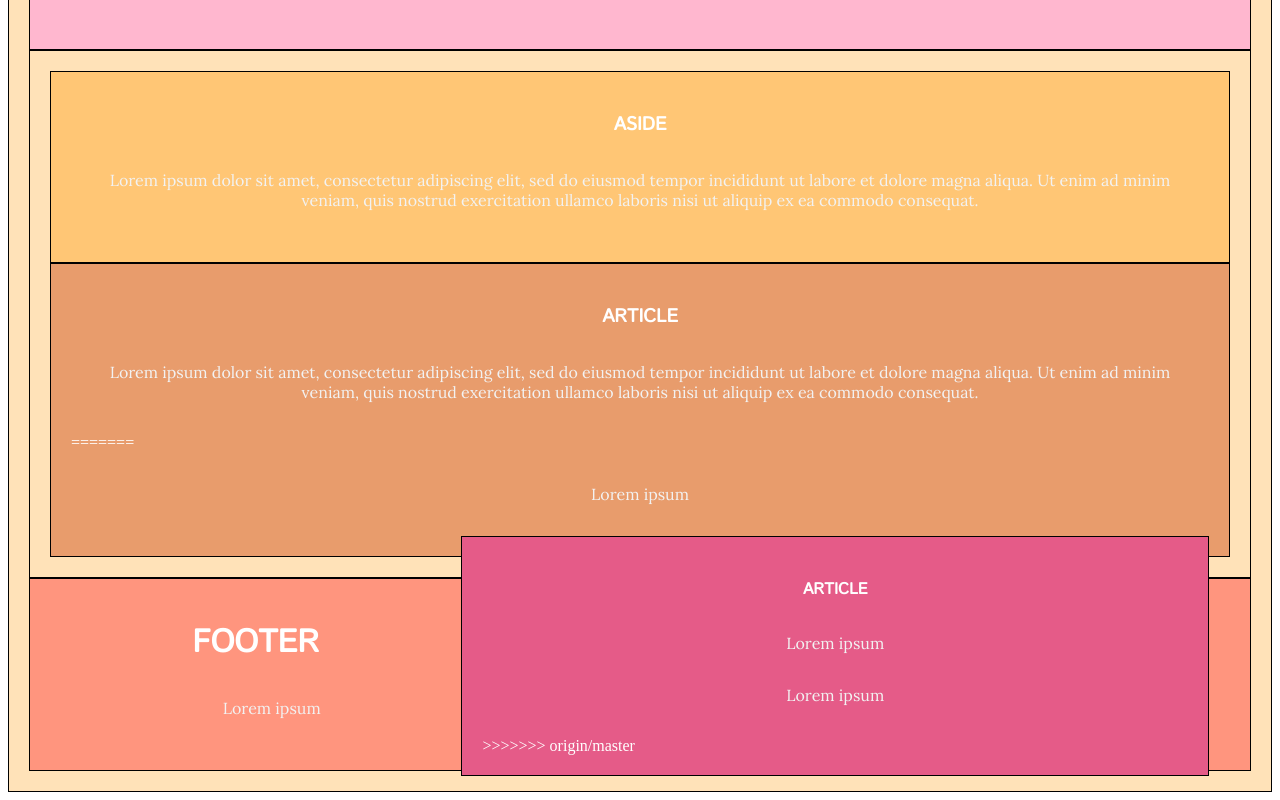
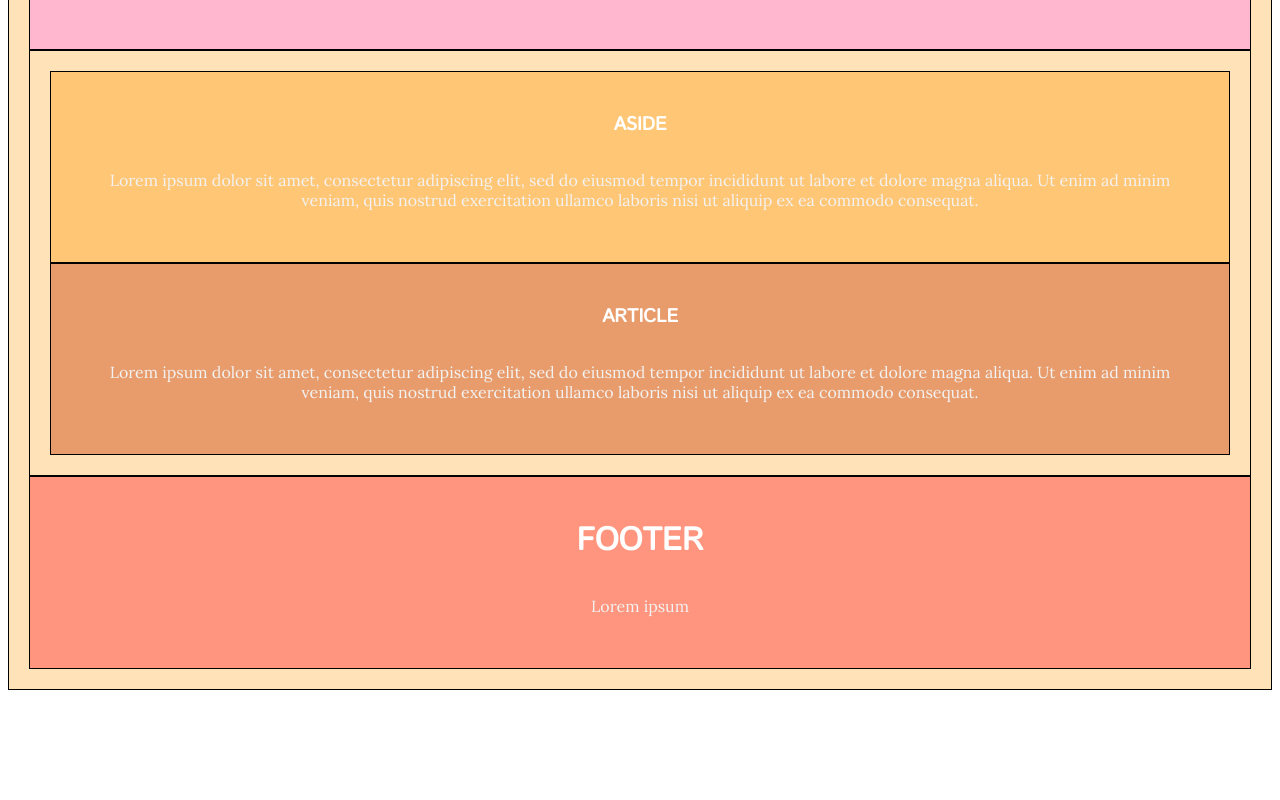
Before and after one commit to alanmh1/alanmh1.github.io, a plain HTML site: page unit_6/index.html in a window 1280 px wide. Shown: the part 740-1540 px from the top of the page. After the commit the page ends 1438 px from the top, so only its background shows below. Drawn offline with Linux system fonts and the light colour scheme.

Commit message:
2 column fix 2

```diff
--- a/unit_6/index.html
+++ b/unit_6/index.html
@@ -34,15 +34,7 @@
 	    	<article>
 	    		<h1>ARTICLE</h1>
 	    		<p>Lorem ipsum dolor sit amet, consectetur adipiscing elit, sed do eiusmod tempor incididunt ut labore et dolore magna aliqua. Ut enim ad minim veniam, quis nostrud exercitation ullamco laboris nisi ut aliquip ex ea commodo consequat.</p>
-=======
-	    	    <p>Lorem ipsum</p>
 	    	</aside>
-	    	<article id="right">
-	    		<h1>ARTICLE</h1>
-	    		<p>Lorem ipsum</p>
-	    		<p>Lorem ipsum</p>
->>>>>>> origin/master
-	    	</article>
 	    </section>
 	    <footer>
 	    	<h1>FOOTER</h1>
```
